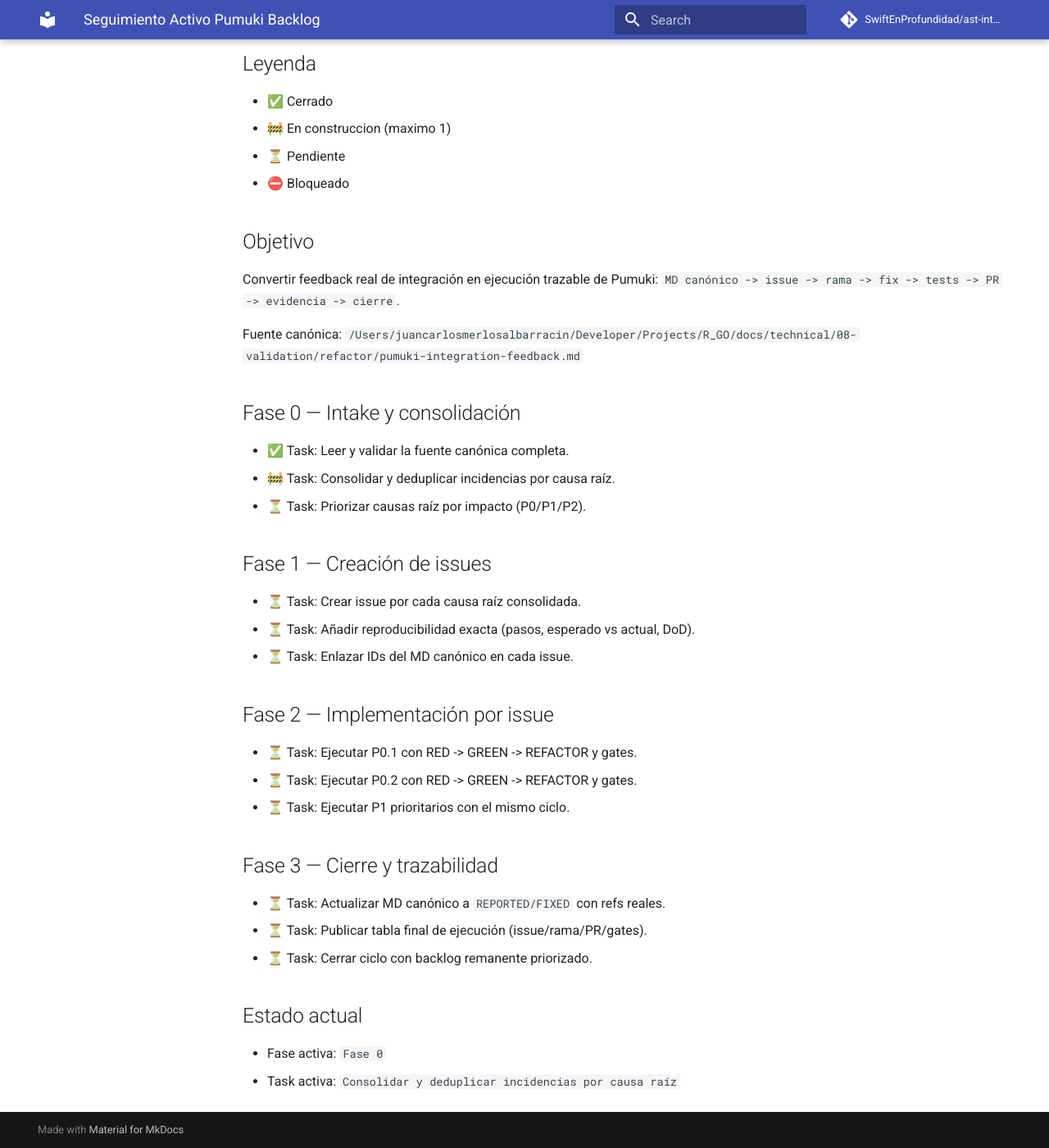
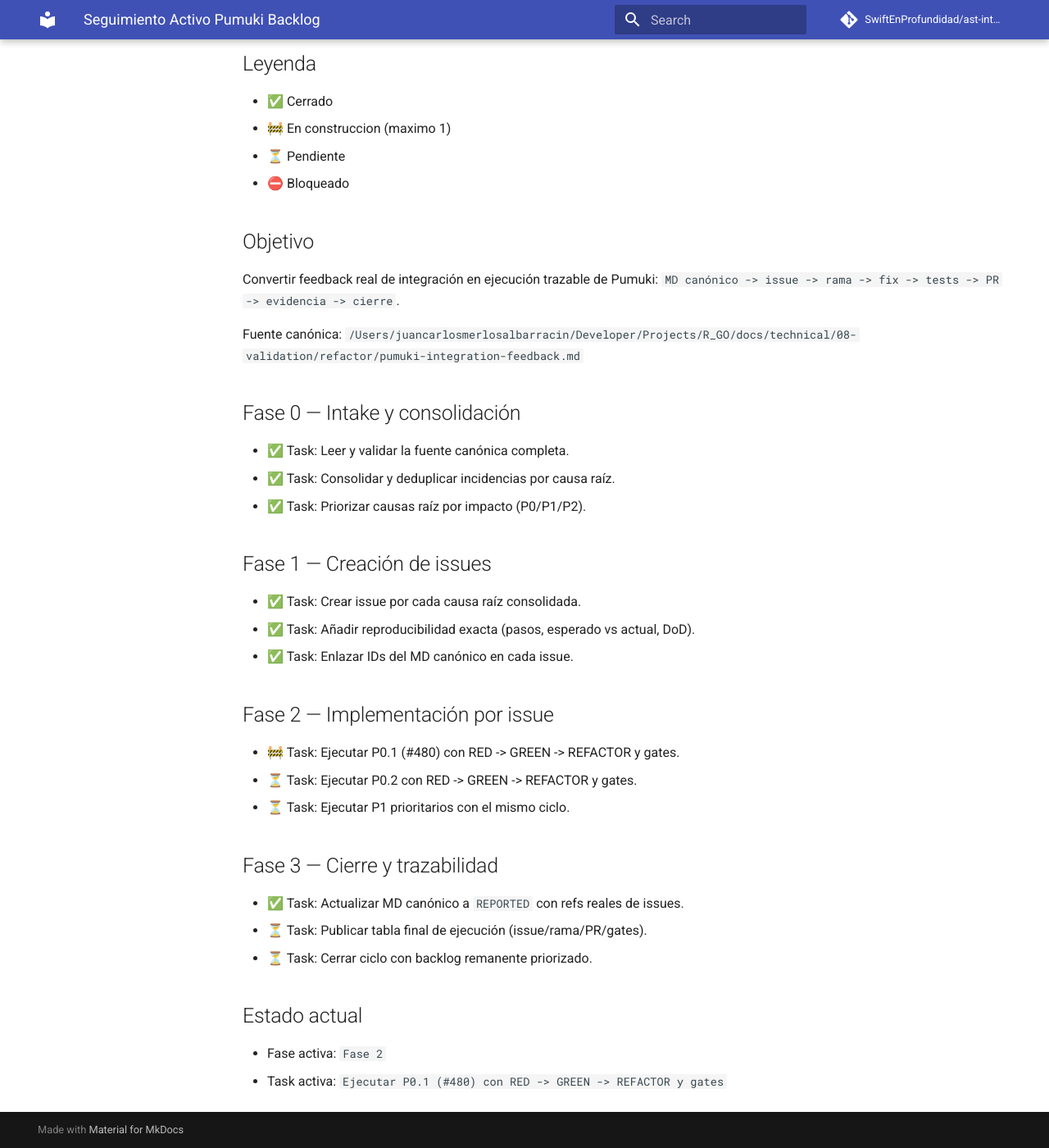
Before and after one commit to SwiftEnProfundidad/ast-intelligence-hooks, an MkDocs documentation site: the page built from docs/seguimiento-activo-pumuki-backlog.md, in a window 1280 px wide and 1400 px high, scrolled down 168 px. Shown: the whole window at 82% size. Built offline with MkDocs 1.6.1 and Material for MkDocs 9.7.7, drawn with Linux system fonts in a browser that asks for light colours; comment, search, counter and statistics services are not loaded.

Commit message:
docs(tracking): update simple board after phase0 and issue pack

```diff
--- a/docs/seguimiento-activo-pumuki-backlog.md
+++ b/docs/seguimiento-activo-pumuki-backlog.md
@@ -18,28 +18,28 @@ Fuente canónica:
 ## Fase 0 — Intake y consolidación
 
 - ✅ Task: Leer y validar la fuente canónica completa.
-- 🚧 Task: Consolidar y deduplicar incidencias por causa raíz.
-- ⏳ Task: Priorizar causas raíz por impacto (P0/P1/P2).
+- ✅ Task: Consolidar y deduplicar incidencias por causa raíz.
+- ✅ Task: Priorizar causas raíz por impacto (P0/P1/P2).
 
 ## Fase 1 — Creación de issues
 
-- ⏳ Task: Crear issue por cada causa raíz consolidada.
-- ⏳ Task: Añadir reproducibilidad exacta (pasos, esperado vs actual, DoD).
-- ⏳ Task: Enlazar IDs del MD canónico en cada issue.
+- ✅ Task: Crear issue por cada causa raíz consolidada.
+- ✅ Task: Añadir reproducibilidad exacta (pasos, esperado vs actual, DoD).
+- ✅ Task: Enlazar IDs del MD canónico en cada issue.
 
 ## Fase 2 — Implementación por issue
 
-- ⏳ Task: Ejecutar P0.1 con RED -> GREEN -> REFACTOR y gates.
+- 🚧 Task: Ejecutar P0.1 (#480) con RED -> GREEN -> REFACTOR y gates.
 - ⏳ Task: Ejecutar P0.2 con RED -> GREEN -> REFACTOR y gates.
 - ⏳ Task: Ejecutar P1 prioritarios con el mismo ciclo.
 
 ## Fase 3 — Cierre y trazabilidad
 
-- ⏳ Task: Actualizar MD canónico a `REPORTED/FIXED` con refs reales.
+- ✅ Task: Actualizar MD canónico a `REPORTED` con refs reales de issues.
 - ⏳ Task: Publicar tabla final de ejecución (issue/rama/PR/gates).
 - ⏳ Task: Cerrar ciclo con backlog remanente priorizado.
 
 ## Estado actual
 
-- Fase activa: `Fase 0`
-- Task activa: `Consolidar y deduplicar incidencias por causa raíz`
+- Fase activa: `Fase 2`
+- Task activa: `Ejecutar P0.1 (#480) con RED -> GREEN -> REFACTOR y gates`
```
